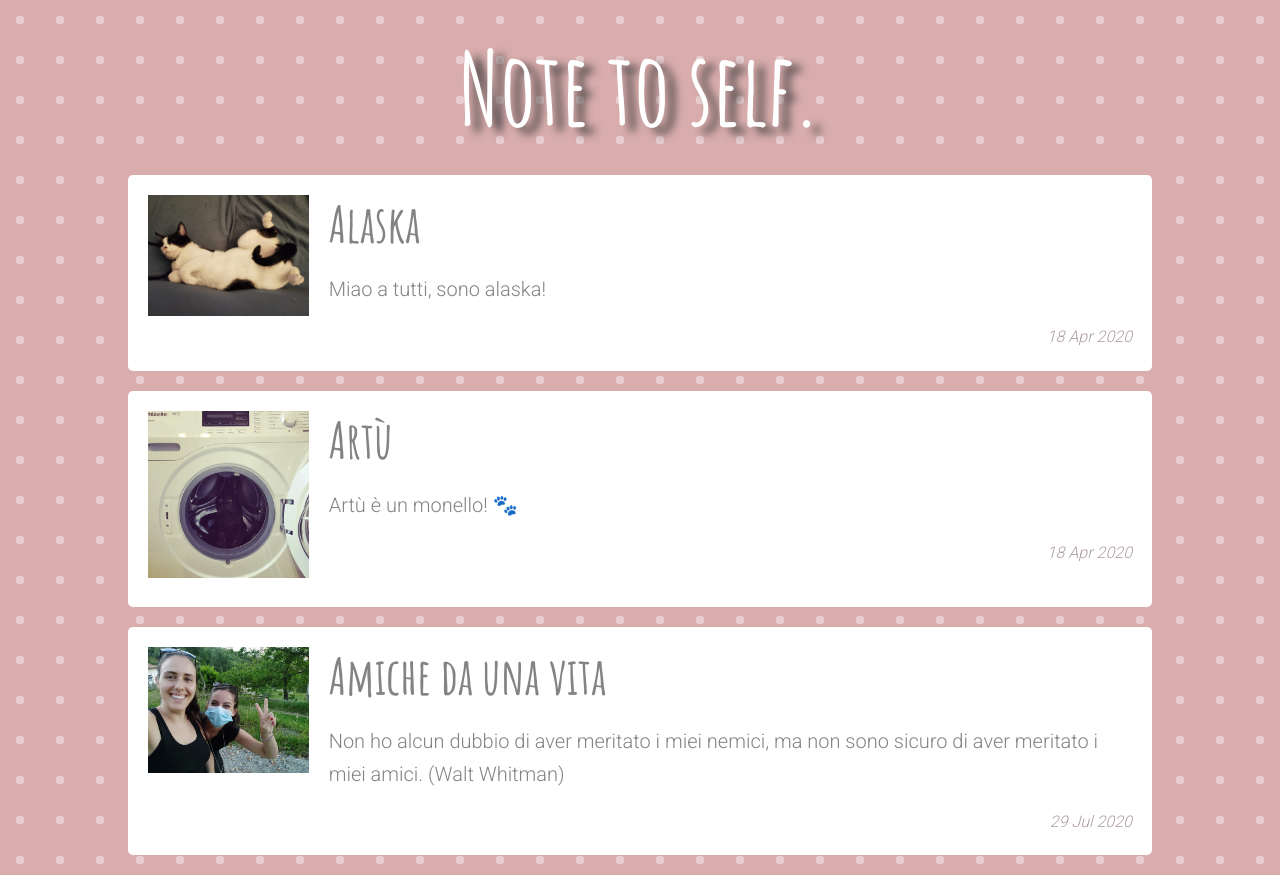
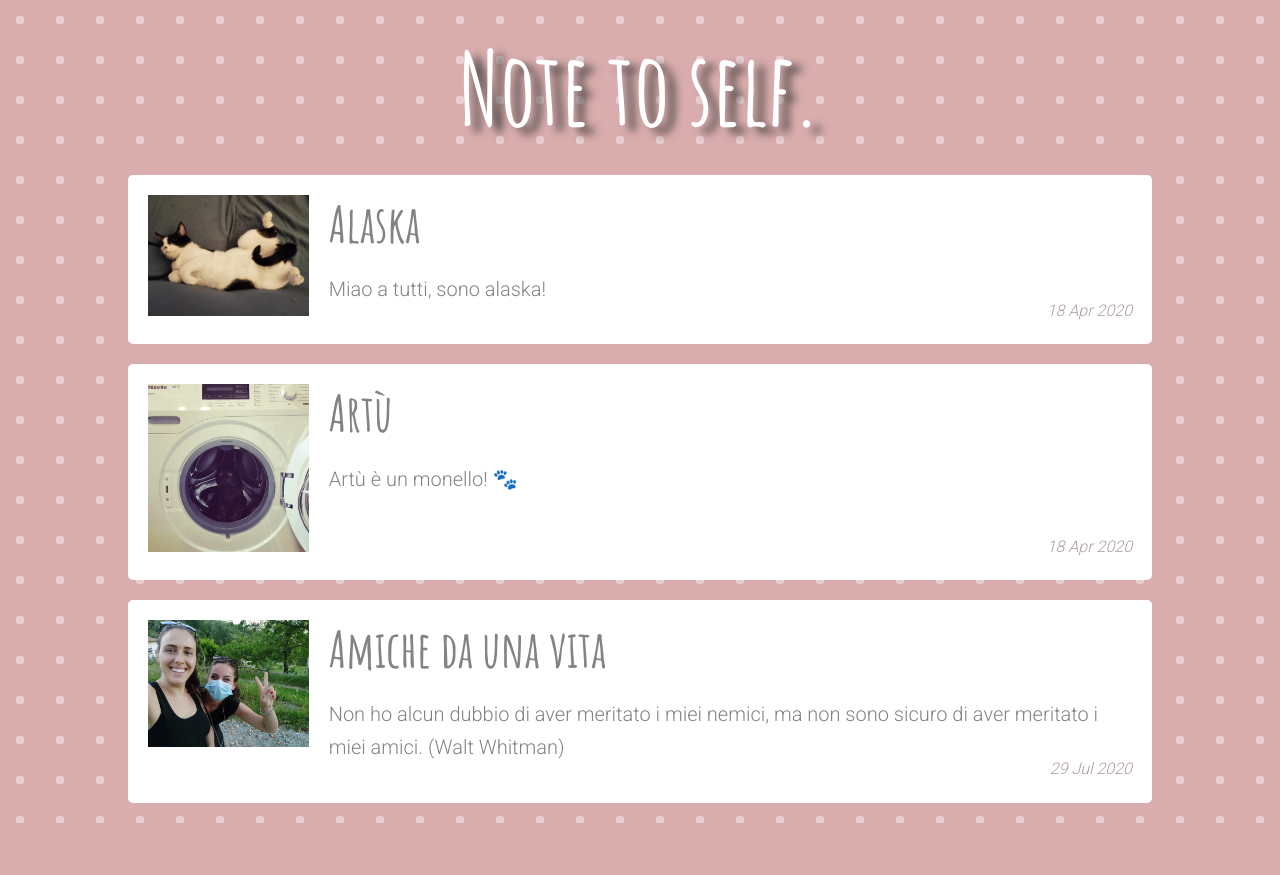
Before and after one commit to giuliachiola/blog-sere-netlifycms, an Eleventy site: page index.njk in a window 1280 px wide. After the commit the page ends 823 px from the top, so only its background shows below. Built offline with nearby package versions, Linux system fonts and the light colour scheme; Eleventy itself is replaced by a stand-in of ours; files that its build step writes are made by us from their sources.

Commit message:
feat: update card

```diff
--- a/_includes/styles/scss/_card.scss
+++ b/_includes/styles/scss/_card.scss
@@ -23,6 +23,7 @@
 .c-card__text {
 	color: $color-4;
 	width: 100%;
+	position: relative;
 }
 
 .c-card__content {
@@ -38,8 +39,14 @@
 }
 
 .c-card__img-wrapper {
-	flex-basis: 20%;
-	margin-right: 20px;
+	@include mq(tablet) {
+		flex-basis: 50%;
+		margin-right: 20px;
+	}
+
+	@include mq(desktop) {
+		flex-basis: 20%;
+	}
 }
 
 .c-card__img {
@@ -47,8 +54,9 @@
 }
 
 .c-card__date {
+	bottom: 0;
 	color: $color-3;
-	display: block;
 	font-style: italic;
-	text-align: right;
+	position: absolute;
+	right: 0;
 }
```
Also changed, not shown: _includes/styles/css-pre-postcss/style.css, _includes/styles/css/style.css.
